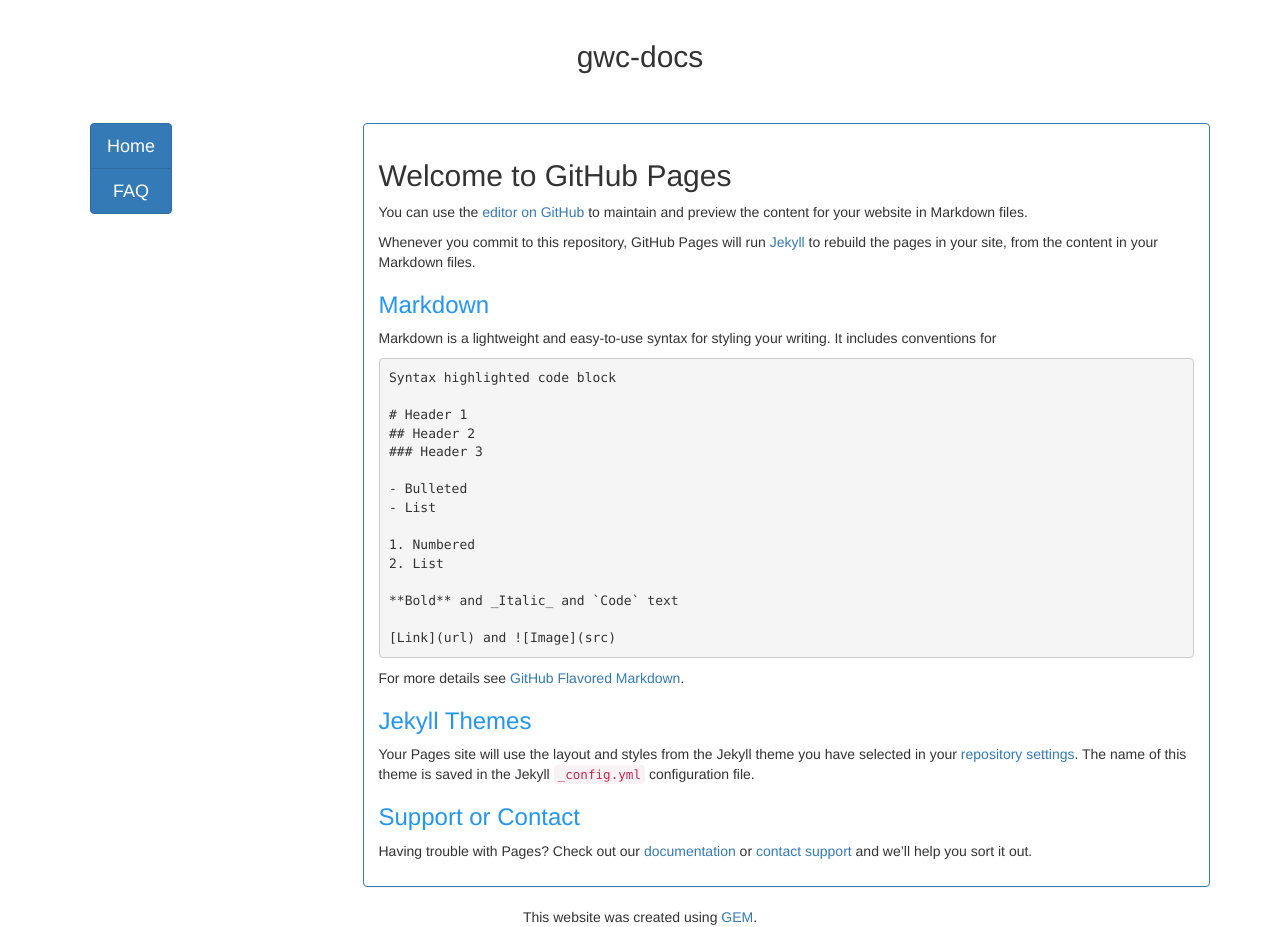
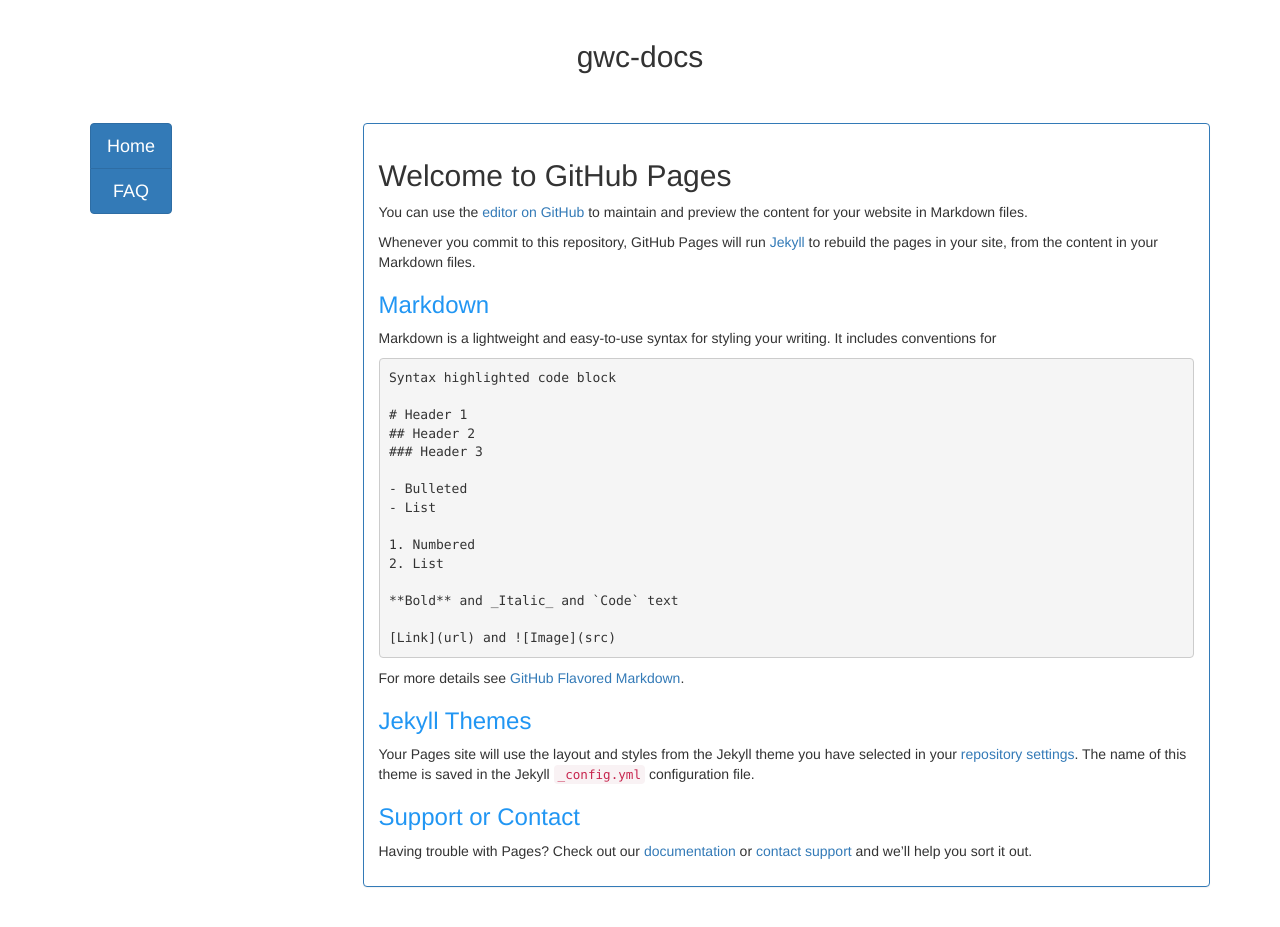
Before and after one commit to emrickj/gwc-docs, a Jekyll site: the page built from README.md, in a window 1280 px wide. Built offline with Jekyll 4.4.1, drawn with Linux system fonts in a browser that asks for light colours; nearby versions of some CDN libraries; our own code applies the rules of GitHub Pages for plain Markdown files.

Commit message:
Update page.html

```diff
--- a/_layouts/page.html
+++ b/_layouts/page.html
@@ -64,7 +64,6 @@ li span {color:#4CAF50;}
            </div>
          </div>
       </div>
-	  <center>This website was created using <a href="https://www.gem-editor.com">GEM</a>.</center>
    </div>
 <script src="https://ajax.googleapis.com/ajax/libs/jquery/1.11.3/jquery.min.js"></script>
 <script src="https://maxcdn.bootstrapcdn.com/bootstrap/3.3.5/js/bootstrap.min.js"></script>
```
